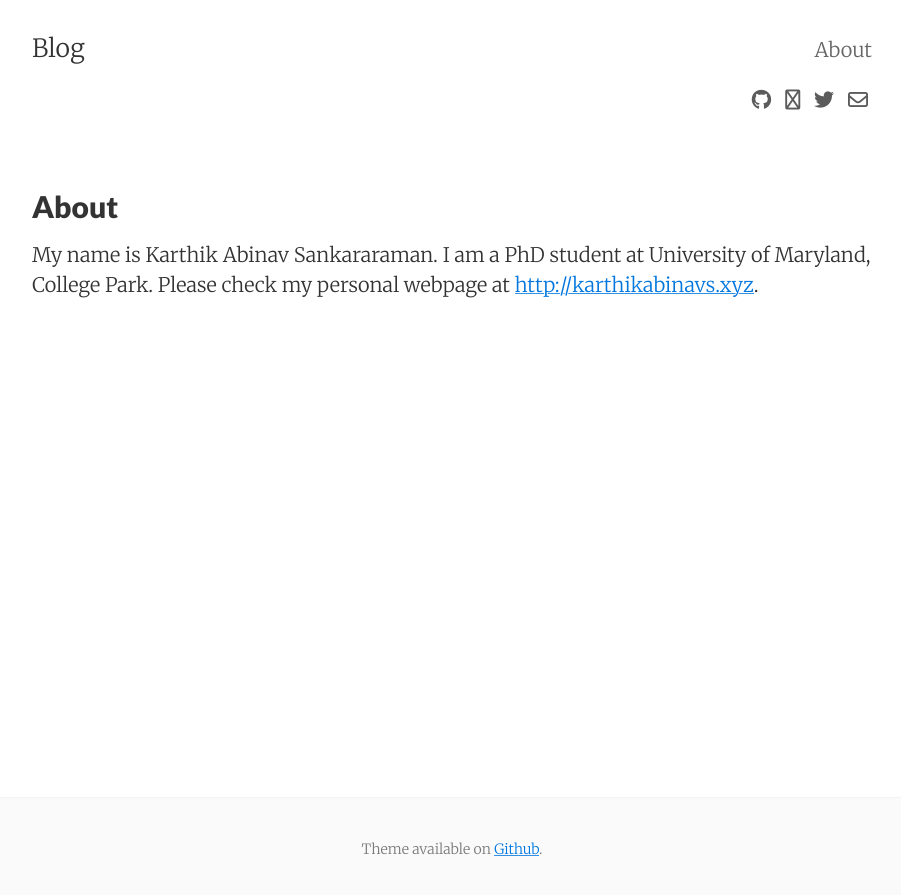
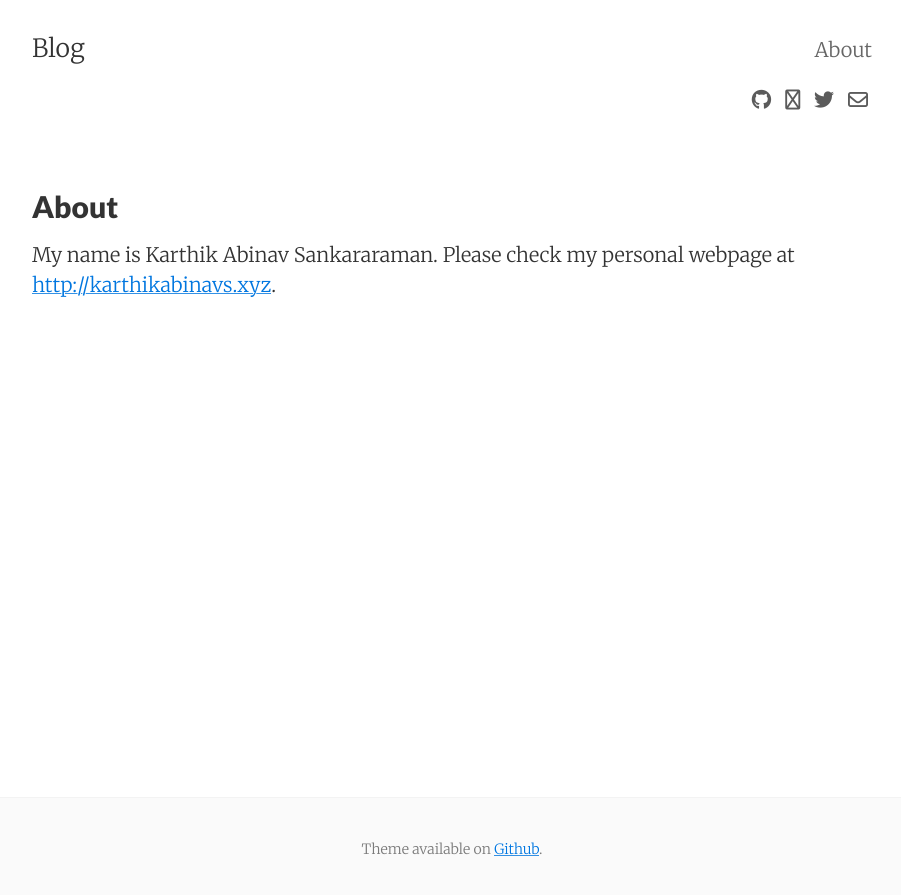
Before and after one commit to karthikabinav/blog, a Jekyll site: the page built from about.md, in a window 1280 px wide. Shown: the top 895 px of the page, without its empty margins (188-1089 px from the left). Built offline with Jekyll 4.4.1, drawn with Linux system fonts in a browser that asks for light colours; nearby versions of some CDN libraries; comment, search, counter and statistics services are not loaded.

Commit message:
Changed about

```diff
--- a/about.md
+++ b/about.md
@@ -5,5 +5,4 @@ permalink: /about/
 tags: about
 ---
 
-My name is Karthik Abinav Sankararaman. I am a PhD student at University of Maryland, College Park.
-Please check my personal webpage at <http://karthikabinavs.xyz>.
+My name is Karthik Abinav Sankararaman. Please check my personal webpage at <http://karthikabinavs.xyz>.
```
